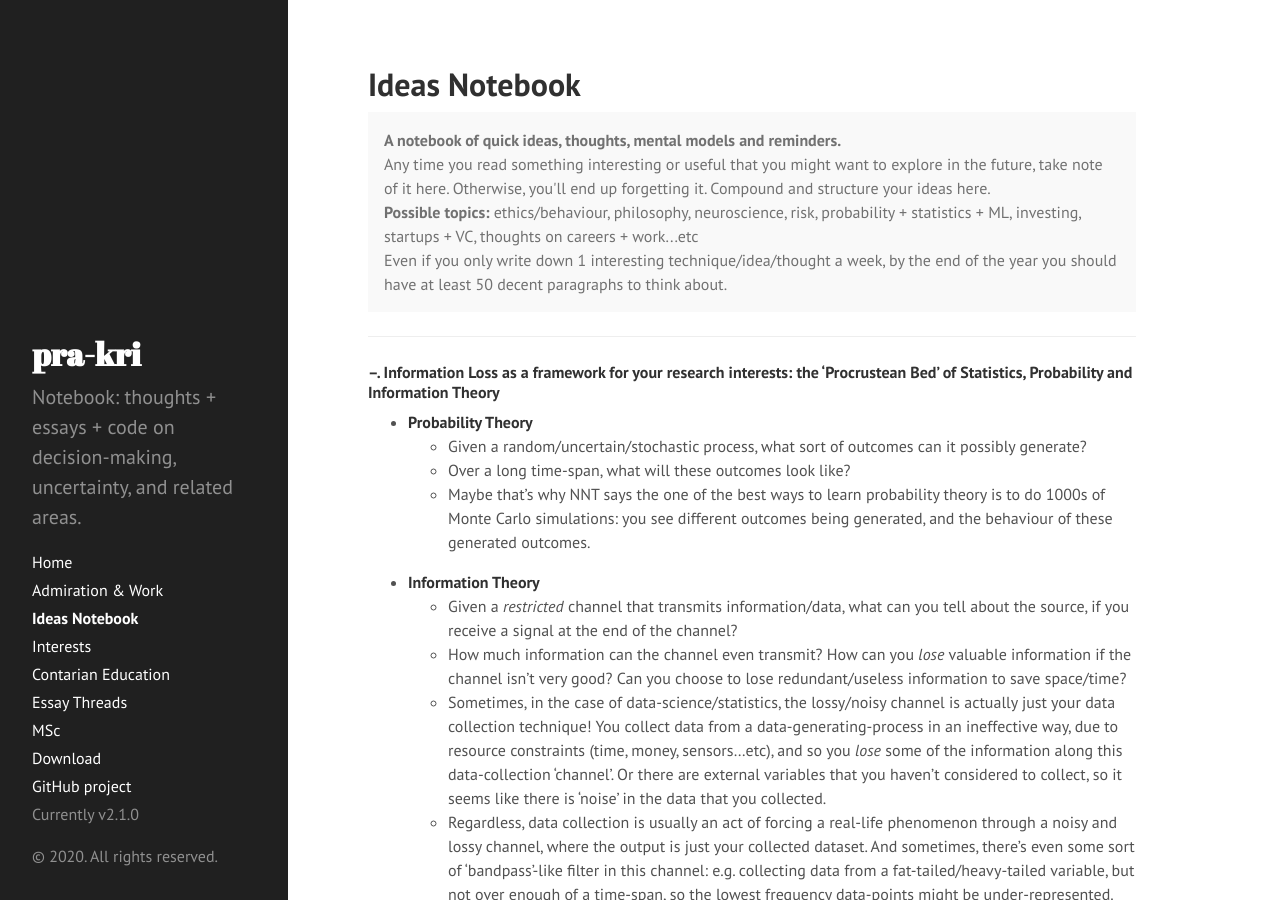
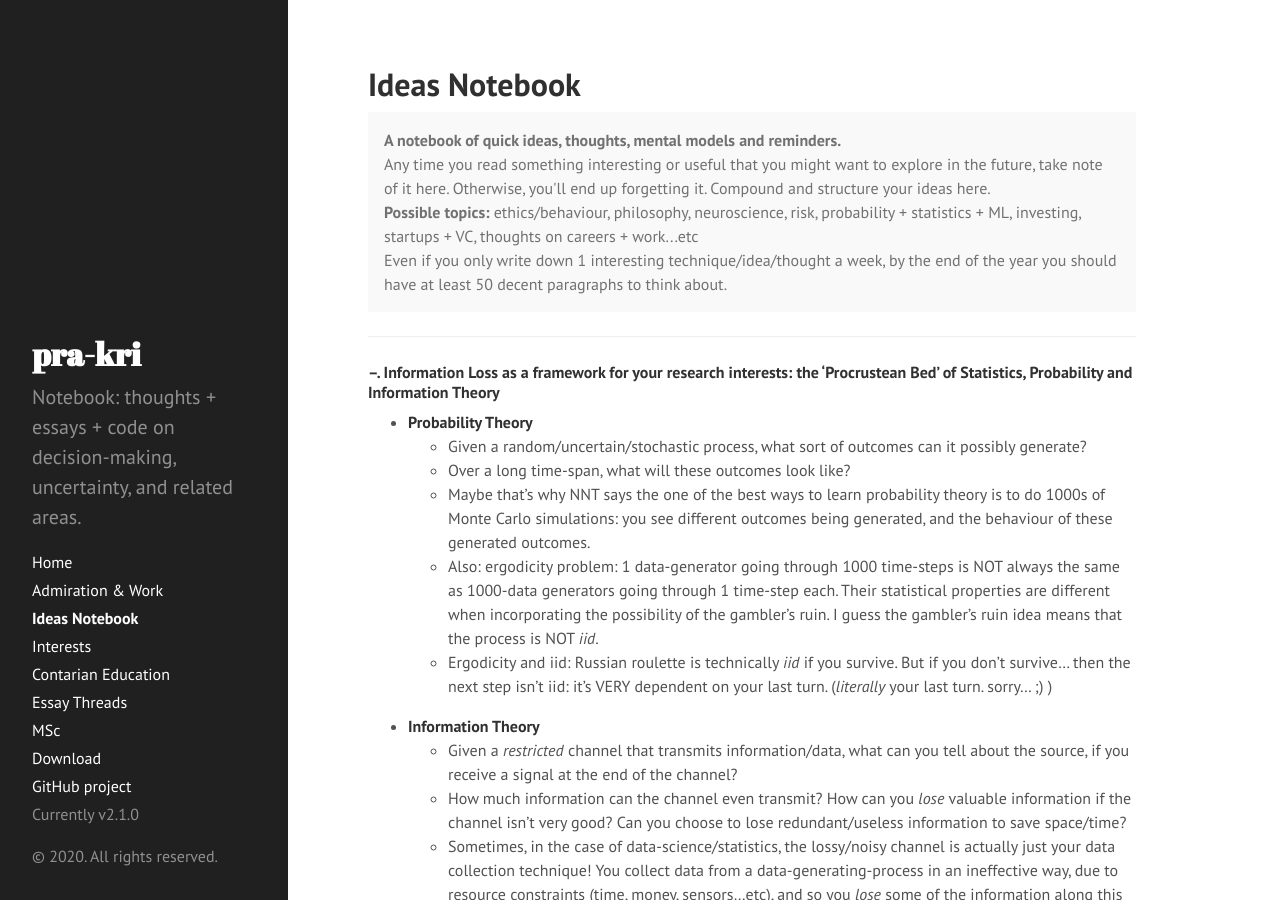
Before and after one commit to pra-kri/pra-kri.github.io, a Jekyll site: the page built from IdeasNotebook.md, in a window 1280 px wide and 900 px high. Built offline with Jekyll 4.4.1, drawn with Linux system fonts in a browser that asks for light colours; Markdown is read by kramdown in place of the engine named in the settings.

Commit message:
Update IdeasNotebook.md

```diff
--- a/IdeasNotebook.md
+++ b/IdeasNotebook.md
@@ -19,6 +19,8 @@ title: Ideas Notebook
   * Given a random/uncertain/stochastic process, what sort of outcomes can it possibly generate?
   * Over a long time-span, what will these outcomes look like?
   * Maybe that's why NNT says the one of the best ways to learn probability theory is to do 1000s of Monte Carlo simulations: you see different outcomes being generated, and the behaviour of these generated outcomes.
+  * Also: ergodicity problem: 1 data-generator going through 1000 time-steps is NOT always the same as 1000-data generators going through 1 time-step each. Their statistical properties are different when incorporating the possibility of the gambler's ruin. I guess the gambler's ruin idea means that the process is NOT *iid*.
+  * Ergodicity and iid: Russian roulette is technically *iid* if you survive. But if you don't survive... then the next step isn't iid: it's VERY dependent on your last turn. (*literally* your last turn. sorry... ;) )
 * **Information Theory**
   * Given a *restricted* channel that transmits information/data, what can you tell about the source, if you receive a signal at the end of the channel?
   * How much information can the channel even transmit? How can you *lose* valuable information if the channel isn't very good? Can you choose to lose redundant/useless information to save space/time?
```
